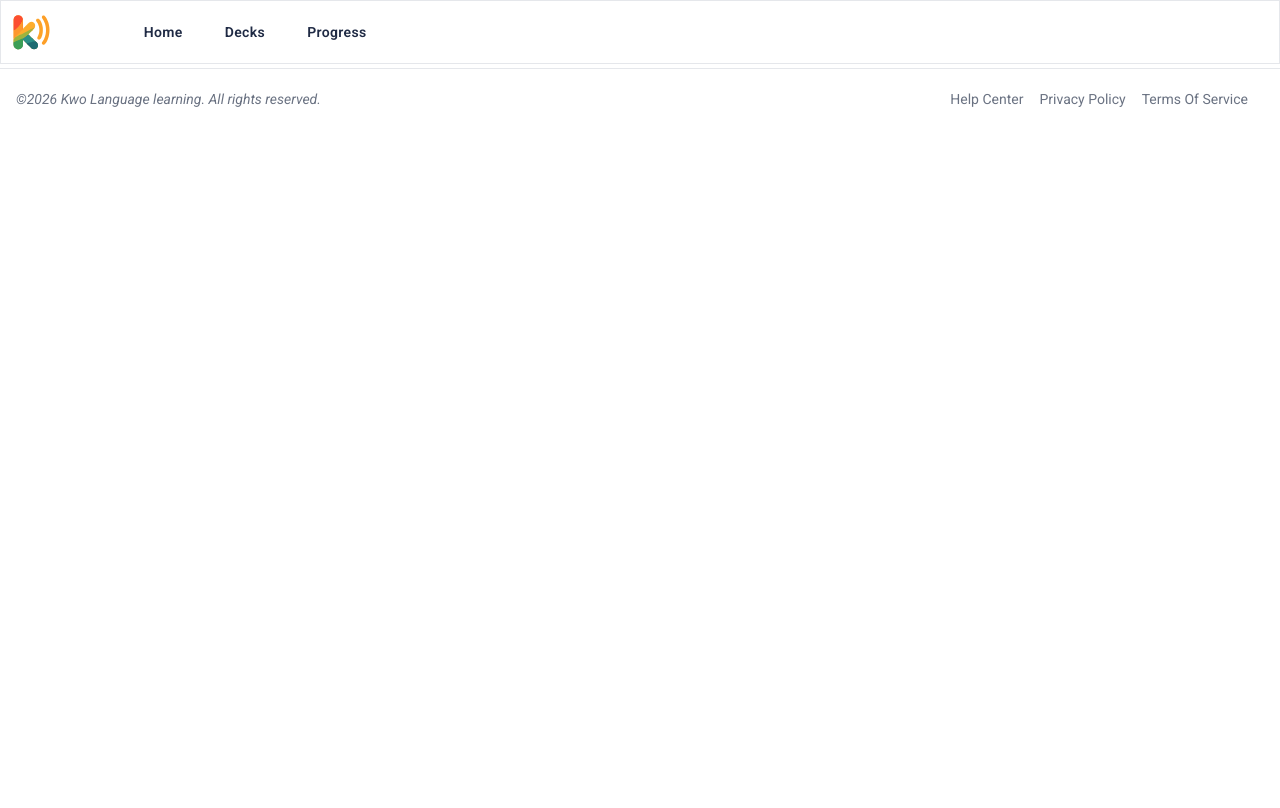
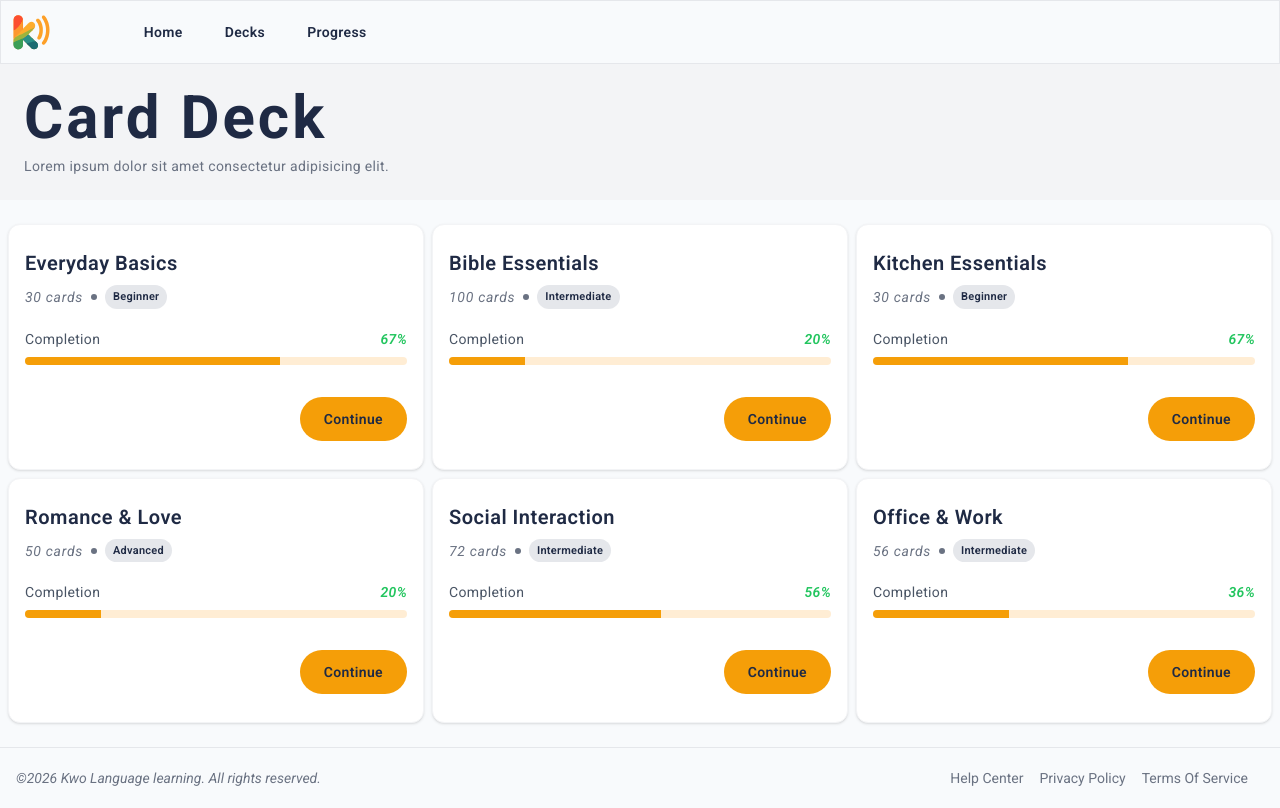
Before and after one commit to PC-Ngumoha/kwo_app, a React (Vite) app in the folder kwo_web_frontend/: page / in a window 1280 px wide. Built offline with nearby package versions, Linux system fonts and the light colour scheme.

Commit message:
Progress on static version of homepage.

```diff
--- a/kwo_web_frontend/src/App.tsx
+++ b/kwo_web_frontend/src/App.tsx
@@ -53,10 +53,127 @@ function Footer(): JSX.Element {
   );
 }
 
+type CardType = {
+  title: string;
+  cards: number;
+  completed: number;
+  level: 'beginner' | 'intermediate' | 'advanced';
+};
+
+const cards: CardType[] = [
+  {
+    title: 'Everyday basics',
+    cards: 30,
+    completed: 20,
+    level: 'beginner',
+  },
+  {
+    title: 'Bible essentials',
+    cards: 100,
+    completed: 20,
+    level: 'intermediate',
+  },
+  {
+    title: 'Kitchen essentials',
+    cards: 30,
+    completed: 20,
+    level: 'beginner',
+  },
+  {
+    title: 'Romance & Love',
+    cards: 50,
+    completed: 10,
+    level: 'advanced',
+  },
+  {
+    title: 'Social interaction',
+    cards: 72,
+    completed: 40,
+    level: 'intermediate',
+  },
+  {
+    title: 'Office & work',
+    cards: 56,
+    completed: 20,
+    level: 'intermediate',
+  },
+];
+
 function App() {
   return (
     <main className="text-navy-blue">
       <Navbar />
+      {/* Banner */}
+      <div className="p-6 bg-gray-100">
+        <h1
+          className="text-3xl md:text-4xl lg:text-6xl capitalize tracking-wider mb-2
+        font-bold text-navy-blue"
+        >
+          Card Deck
+        </h1>
+        <p className="text-xs md:text-sm tracking-wide text-gray-500">
+          Lorem ipsum dolor sit amet consectetur adipisicing elit.
+        </p>
+      </div>
+      {/* Deck of Cards */}
+      <section
+        className="my-4 flex flex-col md:grid grid-cols-2 lg:grid-cols-3
+      gap-2 p-2"
+      >
+        {cards.map((card, idx) => (
+          <div
+            key={idx}
+            className="bg-white border border-gray-100 p-4
+          flex flex-col items-start shadow rounded-xl"
+          >
+            <div className="mb-2">
+              <h2
+                className="text-xl capitalize text-navy-blue tracking-wide
+              font-semibold my-2"
+              >
+                {card.title}
+              </h2>
+              <div className="text-xs md:text-sm text-gray-500 flex items-center">
+                <span className="italic tracking-wider">
+                  {card.cards} cards
+                </span>
+                <div className="h-1.5 w-1.5 mx-2 bg-gray-500 rounded-full" />
+                <span
+                  className="py-1 px-2 inline-block bg-gray-200 capitalize
+                tracking-wide text-[11px] rounded-2xl text-navy-blue font-semibold"
+                >
+                  {card.level}
+                </span>
+              </div>
+            </div>
+            <div className="my-3 w-full flex flex-col">
+              <div className="w-full flex justify-between items-center">
+                <span className="capitalize tracking-wide text-gray-600 text-sm">
+                  completion
+                </span>
+                <span
+                  className=" text-sm italic tracking-wide
+              text-soft-green font-semibold"
+                >
+                  {Math.ceil((card.completed / card.cards) * 100)}%
+                </span>
+              </div>
+              <progress
+                value={card.completed}
+                max={card.cards}
+                className="my-2 w-full h-2 rounded-full overflow-hidden
+        [&::-webkit-progress-bar]:bg-orange-100 [&::-webkit-progress-value]:bg-warm-orange"
+              />
+            </div>
+            <button
+              className="py-3 px-6 my-3 bg-warm-orange rounded-3xl
+            capitalize tracking-wide font-semibold text-sm self-end"
+            >
+              continue
+            </button>
+          </div>
+        ))}
+      </section>
       <Footer />
     </main>
   );
--- a/kwo_web_frontend/src/index.css
+++ b/kwo_web_frontend/src/index.css
@@ -20,6 +20,10 @@
   font-family: "Roboto", sans-serif;
 }
 
+body {
+  background-color: var(--color-lighter-gray);
+}
+
 /* :root {
   font-size: 10px;
 }
```
